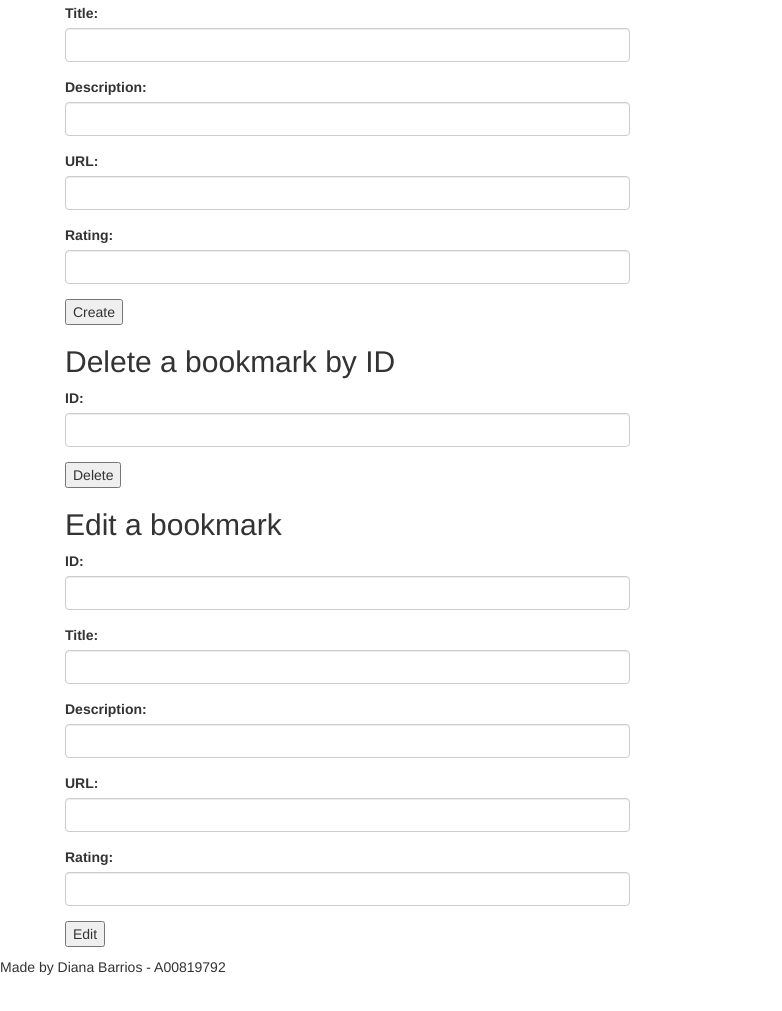
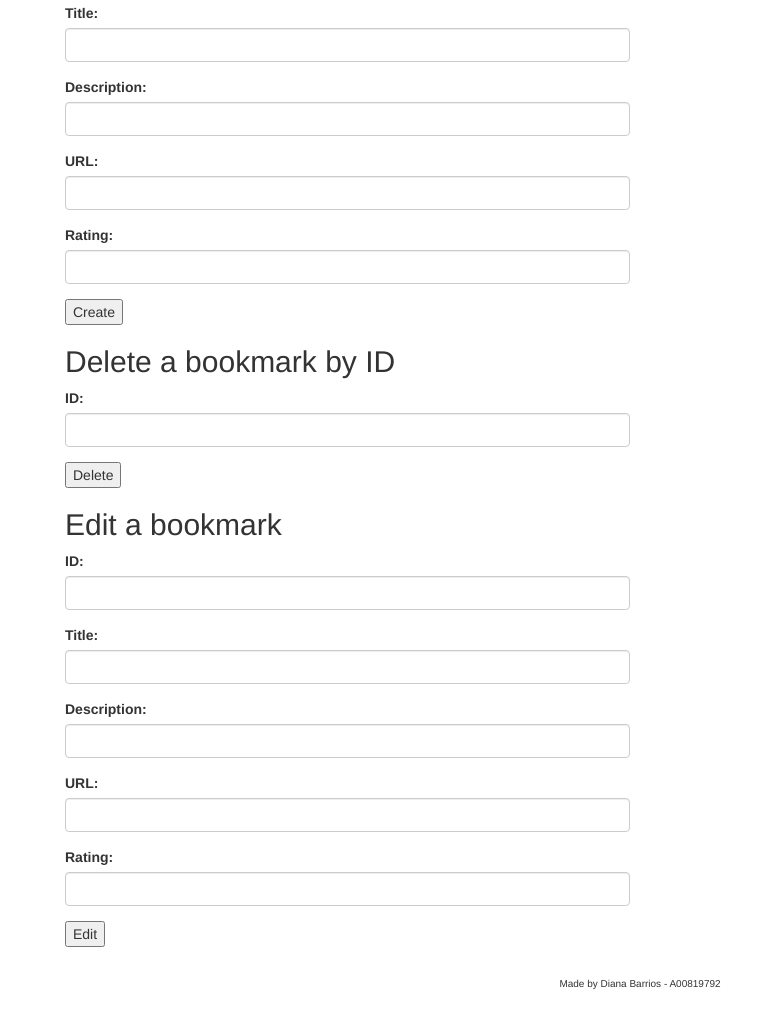
Before and after one commit to DianaBarrios/Lab7, a website: page public/index.html in a window 1280 px wide. Shown: the part 373-1384 px from the top of the page, without its empty margins (0-782 px from the left). Before the commit the page ends 1350 px from the top, so only its background shows below. Drawn offline with nearby package versions, Linux system fonts and the light colour scheme; no server answers.

Commit message:
style footer

```diff
--- a/public/css/index.css
+++ b/public/css/index.css
@@ -16,3 +16,9 @@ h1 {
     text-align: center;
     color: rgb(255, 174, 0);
 }
+
+footer {
+    text-align: center;
+    font-size: 10px;
+    padding: 20px;
+}
```
